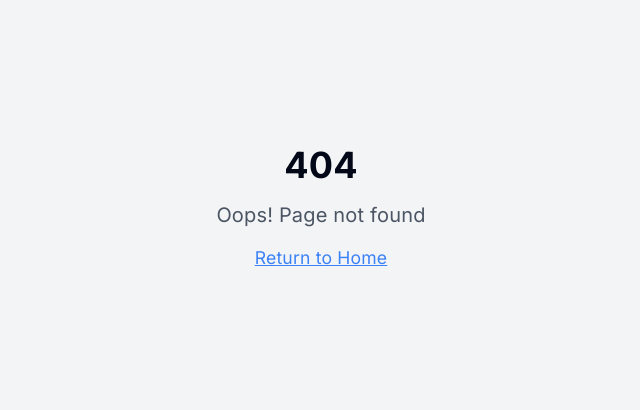
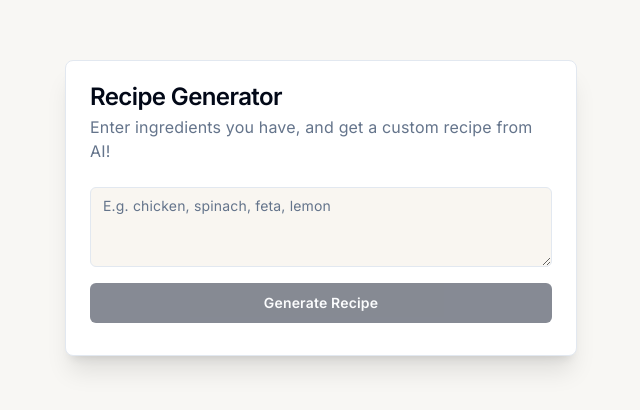
Before and after one commit to Divssss/recipe-wizard-landing, a React (Vite) app: page /generate in a window 1280 px wide. Before the commit this address had no page. Shown: the part 192-602 px from the top of the page, without its empty margins (319-959 px from the left). Built offline with nearby package versions, Linux system fonts and the light colour scheme.

Commit message:
feat: Implement recipe generator page
- Create a new `/generate` route with an ingredient input form.
- Add a "Generate Recipe" button to call the OpenAI API.
- Display the AI-generated recipe.
- Add navigation to the generator page.
- Implement error handling and loading states.

```diff
--- a/src/App.tsx
+++ b/src/App.tsx
@@ -5,6 +5,7 @@ import { QueryClient, QueryClientProvider } from "@tanstack/react-query";
 import { BrowserRouter, Routes, Route } from "react-router-dom";
 import Index from "./pages/Index";
 import NotFound from "./pages/NotFound";
+import RecipeGeneratorPage from "./pages/RecipeGenerator";
 
 const queryClient = new QueryClient();
 
@@ -16,6 +17,7 @@ const App = () => (
       <BrowserRouter>
         <Routes>
           <Route path="/" element={<Index />} />
+          <Route path="/generate" element={<RecipeGeneratorPage />} />
           {/* ADD ALL CUSTOM ROUTES ABOVE THE CATCH-ALL "*" ROUTE */}
           <Route path="*" element={<NotFound />} />
         </Routes>
--- a/src/components/Hero.tsx
+++ b/src/components/Hero.tsx
@@ -1,7 +1,10 @@
+import React from 'react';
+import { useNavigate } from "react-router-dom";
 
-import React from 'react';
+const Hero = () => {
+  const navigate = useNavigate();
 
-const Hero = () => (
+  return (
     <section className="w-full py-14 md:py-24 bg-brand-neutral rounded-xl shadow-md min-h-[450px] flex items-center">
       <div className="container flex flex-col md:flex-row justify-between items-center gap-10">
         <div className="flex-1 max-w-xl">
@@ -27,6 +30,13 @@ const Hero = () => (
               Get Early Access
             </button>
           </form>
+          <Button
+            className="mt-4 w-full sm:w-auto bg-emerald-700 text-white font-bold hover:bg-emerald-800 transition"
+            onClick={() => navigate("/generate")}
+            type="button"
+          >
+            Try SmartChef
+          </Button>
           <div className="text-sm text-gray-400 mt-3">
             No spam, ever. Only SmartChef updates!
           </div>
@@ -47,5 +57,6 @@ const Hero = () => (
       </div>
     </section>
   );
+};
 
 export default Hero;
--- /dev/null
+++ b/src/pages/RecipeGenerator.tsx
@@ -0,0 +1,96 @@
+
+import React, { useState } from "react";
+import { useNavigate } from "react-router-dom";
+import { Card, CardContent, CardHeader, CardTitle } from "@/components/ui/card";
+import { Button } from "@/components/ui/button";
+import { Textarea } from "@/components/ui/textarea";
+import { toast } from "@/hooks/use-toast";
+import { getRecipeFromAI } from "@/integrations/supabase/recipes-ai";
+
+const parseAIRecipe = (content: string) => {
+  // Very basic: break by lines for display, extract title/steps if formatted.
+  // For better layouts, use smarter parsing if needed.
+  return content.split("\n").map((line, idx) => <div key={idx}>{line}</div>);
+};
+
+const RecipeGeneratorPage = () => {
+  const [ingredients, setIngredients] = useState("");
+  const [loading, setLoading] = useState(false);
+  const [recipe, setRecipe] = useState<string | null>(null);
+  const [error, setError] = useState<string | null>(null);
+
+  const handleGenerate = async () => {
+    setLoading(true);
+    setError(null);
+    setRecipe(null);
+
+    const prompt = ingredients.trim()
+      ? `Suggest a recipe using: ${ingredients}`
+      : "Suggest an easy dinner recipe";
+
+    try {
+      const aiResult = await getRecipeFromAI(prompt);
+
+      // OpenAI response: result.choices[0].message.content
+      let content = aiResult?.choices?.[0]?.message?.content ?? null;
+
+      if (!content) throw new Error("No recipe found in AI response.");
+      setRecipe(content);
+
+      toast({
+        title: "Recipe generated!",
+        description: "Scroll down to see your AI-powered recipe.",
+      });
+    } catch (e: any) {
+      setError(e.message || "Failed to generate recipe.");
+      toast({
+        title: "Error generating recipe",
+        description: e.message || "Something went wrong.",
+        variant: "destructive",
+      });
+    } finally {
+      setLoading(false);
+    }
+  };
+
+  return (
+    <div className="min-h-screen w-full bg-brand-neutral flex items-center justify-center py-6 px-2">
+      <Card className="w-full max-w-lg shadow-xl">
+        <CardHeader>
+          <CardTitle>Recipe Generator</CardTitle>
+          <div className="text-muted-foreground mt-2 text-base">
+            Enter ingredients you have, and get a custom recipe from AI!
+          </div>
+        </CardHeader>
+        <CardContent>
+          <Textarea
+            placeholder="E.g. chicken, spinach, feta, lemon"
+            value={ingredients}
+            onChange={(e) => setIngredients(e.target.value)}
+            className="mb-4"
+            disabled={loading}
+            rows={3}
+          />
+          <Button
+            onClick={handleGenerate}
+            disabled={loading || !ingredients.trim()}
+            className="w-full font-semibold mb-2"
+          >
+            {loading ? "Generating..." : "Generate Recipe"}
+          </Button>
+          {error && (
+            <div className="text-red-500 text-sm mt-2">{error}</div>
+          )}
+          {recipe && (
+            <div className="mt-6 bg-muted/40 p-4 rounded-lg border leading-relaxed max-h-96 overflow-y-auto whitespace-pre-line">
+              <h3 className="font-bold text-xl mb-2 text-emerald-700">AI Recipe:</h3>
+              {parseAIRecipe(recipe)}
+            </div>
+          )}
+        </CardContent>
+      </Card>
+    </div>
+  );
+};
+
+export default RecipeGeneratorPage;
```
Lines whose indentation alone changed are shown as unchanged.
